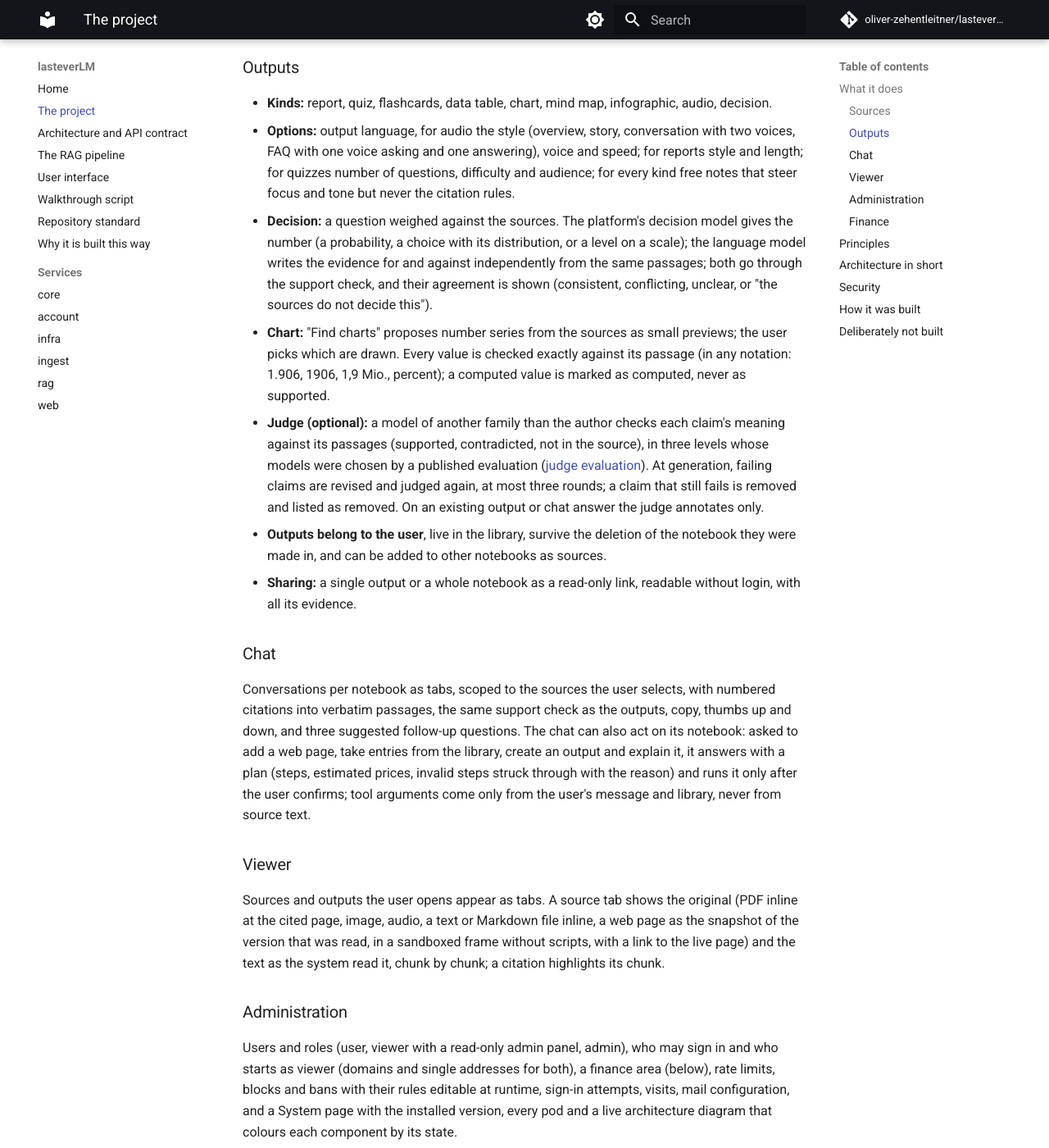
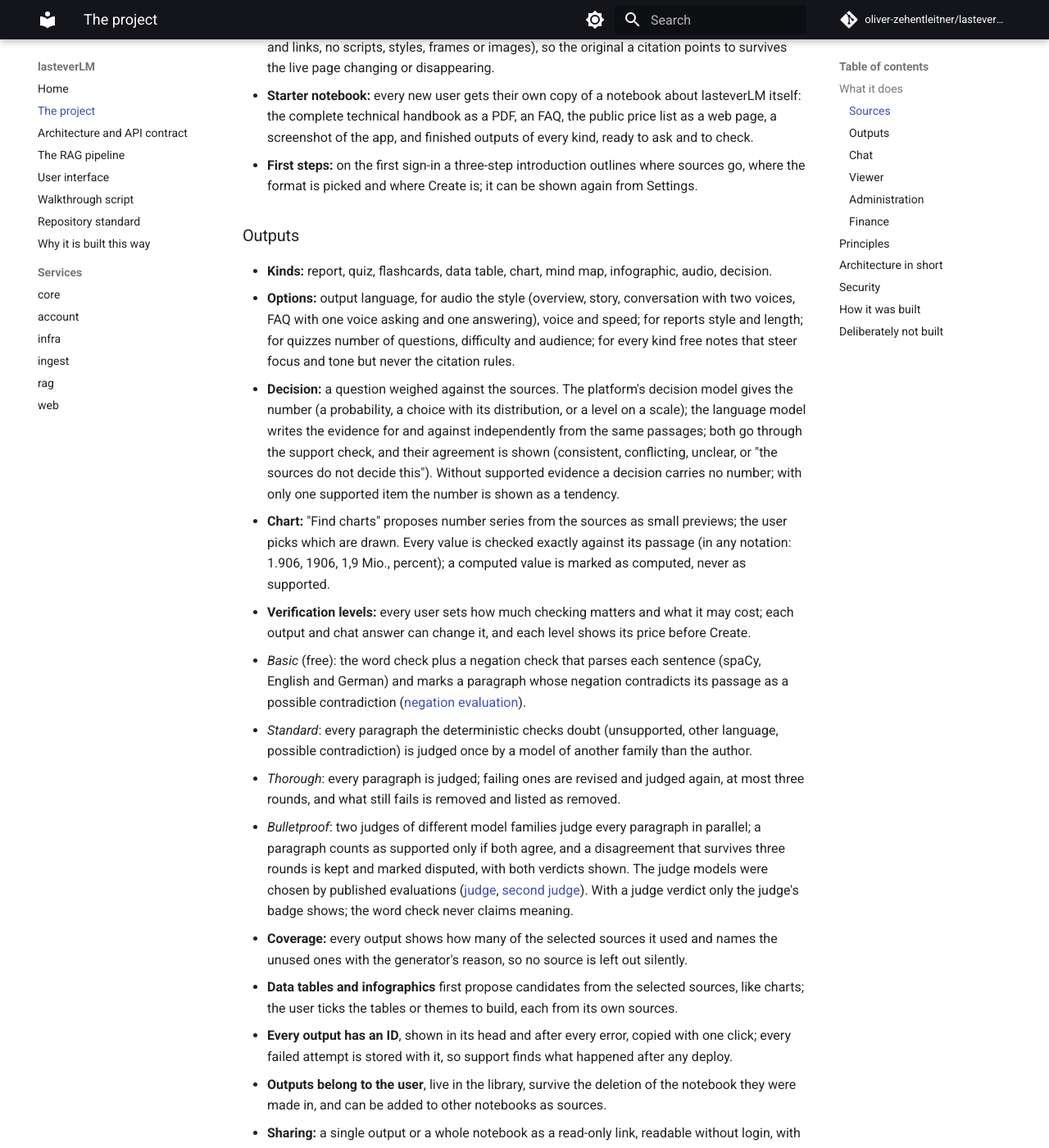
Before and after one commit to oliver-zehentleitner-aigent/lasteverLM, an MkDocs documentation site: the page built from docs/project.md, in a window 1280 px wide and 1400 px high, scrolled down 1139 px. Shown: the whole window at 82% size. Built offline with MkDocs 1.6.1 and Material for MkDocs 9.7.7, drawn with Linux system fonts in a browser that asks for light colours; comment, search, counter and statistics services are not loaded; some of the changed text lies outside the part shown.

Commit message:
docs: project and architecture through 0.22

```diff
--- a/docs/project.md
+++ b/docs/project.md
@@ -13,11 +13,23 @@
 
 ### Sources
 
-- **Five kinds:** PDF, text, web page, image, audio.
+- **Five kinds:** PDF, text, web page, image, audio. A URL may also
+  return structured data (JSON, NDJSON, XML with RSS and Atom, CSV, TSV,
+  YAML): every value is read on its own line with its key path or its
+  column names, so a cited number never stands without its context;
+  hostile input (entity expansion, alias bombs, deep nesting) fails
+  with its reason.
 - **PDF capture:** the text layer, the vision model for scanned pages,
   or `auto` (vision only for pages without a legible text layer; a
   layer of glyph codes counts as not legible).
-- **Images** are transcribed and described by the vision model.
+- **Images** are transcribed and described by the vision model. A
+  large image or a dense scanned page is read in overlapping tiles,
+  because the platform shrinks every image to a fixed budget and small
+  text would otherwise be invented rather than read (measured in the
+  [vision evaluation](https://github.com/oliver-zehentleitner/lasteverLM/blob/main/ingest/docs/vision-eval.md)).
+  Every model-made text says which model made it and that it is a
+  description, not a verbatim transcript. A transcript that loops into
+  repetition is retried once and then fails loudly; it is never indexed.
 - **Audio** is transcribed by a speech-to-text model. MP3 and WAV go in
   as they are; M4A, AAC, OGG, Opus, FLAC, WebM, the audio track of MP4,
   and WAV over the platform's 25 MB cap are converted to MP3 first by a
@@ -63,20 +75,44 @@
   evidence for and against independently from the same passages; both
   go through the support check, and their agreement is shown
   (consistent, conflicting, unclear, or "the sources do not decide
-  this").
+  this"). Without supported evidence a decision carries no number; with
+  only one supported item the number is shown as a tendency.
 - **Chart:** "Find charts" proposes number series from the sources as
   small previews; the user picks which are drawn. Every value is
   checked exactly against its passage (in any notation: 1.906, 1906,
   1,9 Mio., percent); a computed value is marked as computed, never as
   supported.
-- **Judge (optional):** a model of another family than the author
-  checks each claim's meaning against its passages (supported,
-  contradicted, not in the source), in three levels whose models were
-  chosen by a published evaluation ([judge evaluation](https://github.com/oliver-zehentleitner/lasteverLM/blob/main/rag/docs/judge-eval.md)).
-  At generation, failing claims are revised and judged again, at most
-  three rounds; a claim that still fails is removed and listed as
-  removed. On an existing output or chat answer the judge annotates
-  only.
+- **Verification levels:** every user sets how much checking matters
+  and what it may cost; each output and chat answer can change it, and
+  each level shows its price before Create.
+  - *Basic* (free): the word check plus a negation check that parses
+    each sentence (spaCy, English and German) and marks a paragraph
+    whose negation contradicts its passage as a possible contradiction
+    ([negation evaluation](https://github.com/oliver-zehentleitner/lasteverLM/blob/main/rag/docs/negation-eval.md)).
+  - *Standard*: every paragraph the deterministic checks doubt
+    (unsupported, other language, possible contradiction) is judged
+    once by a model of another family than the author.
+  - *Thorough*: every paragraph is judged; failing ones are revised and
+    judged again, at most three rounds, and what still fails is removed
+    and listed as removed.
+  - *Bulletproof*: two judges of different model families judge every
+    paragraph in parallel; a paragraph counts as supported only if both
+    agree, and a disagreement that survives three rounds is kept and
+    marked disputed, with both verdicts shown.
+  The judge models were chosen by published evaluations
+  ([judge](https://github.com/oliver-zehentleitner/lasteverLM/blob/main/rag/docs/judge-eval.md),
+  [second judge](https://github.com/oliver-zehentleitner/lasteverLM/blob/main/rag/docs/second-judge-eval.md)).
+  With a judge verdict only the judge's badge shows; the word check
+  never claims meaning.
+- **Coverage:** every output shows how many of the selected sources it
+  used and names the unused ones with the generator's reason, so no
+  source is left out silently.
+- **Data tables and infographics** first propose candidates from the
+  selected sources, like charts; the user ticks the tables or themes to
+  build, each from its own sources.
+- **Every output has an ID**, shown in its head and after every error,
+  copied with one click; every failed attempt is stored with it, so
+  support finds what happened after any deploy.
 - **Outputs belong to the user**, live in the library, survive the
   deletion of the notebook they were made in, and can be added to
   other notebooks as sources.
@@ -151,8 +187,11 @@
 
 **The cheaper path by default.** Whatever costs extra is an action
 the user takes, never a default: sources are read only when used, a
-web page is fetched again only on request, the judge is off unless
-chosen, and every paid action shows its price first.
+web page is fetched again only on request, the verification level
+starts at the free basic level, and every paid action shows its price
+first. An action starts only when the credit covers its estimated
+maximum, and then runs to its end, even below zero, so nothing stops
+half-paid.
 
 **Measure, do not assume.** Five billing facts were corrected by a
 measurement instead of the documentation: text-to-speech is charged
```
Also changed, not shown: CHANGELOG.md (+4 -0 lines), docs/architecture.md (+20 -4 lines).
